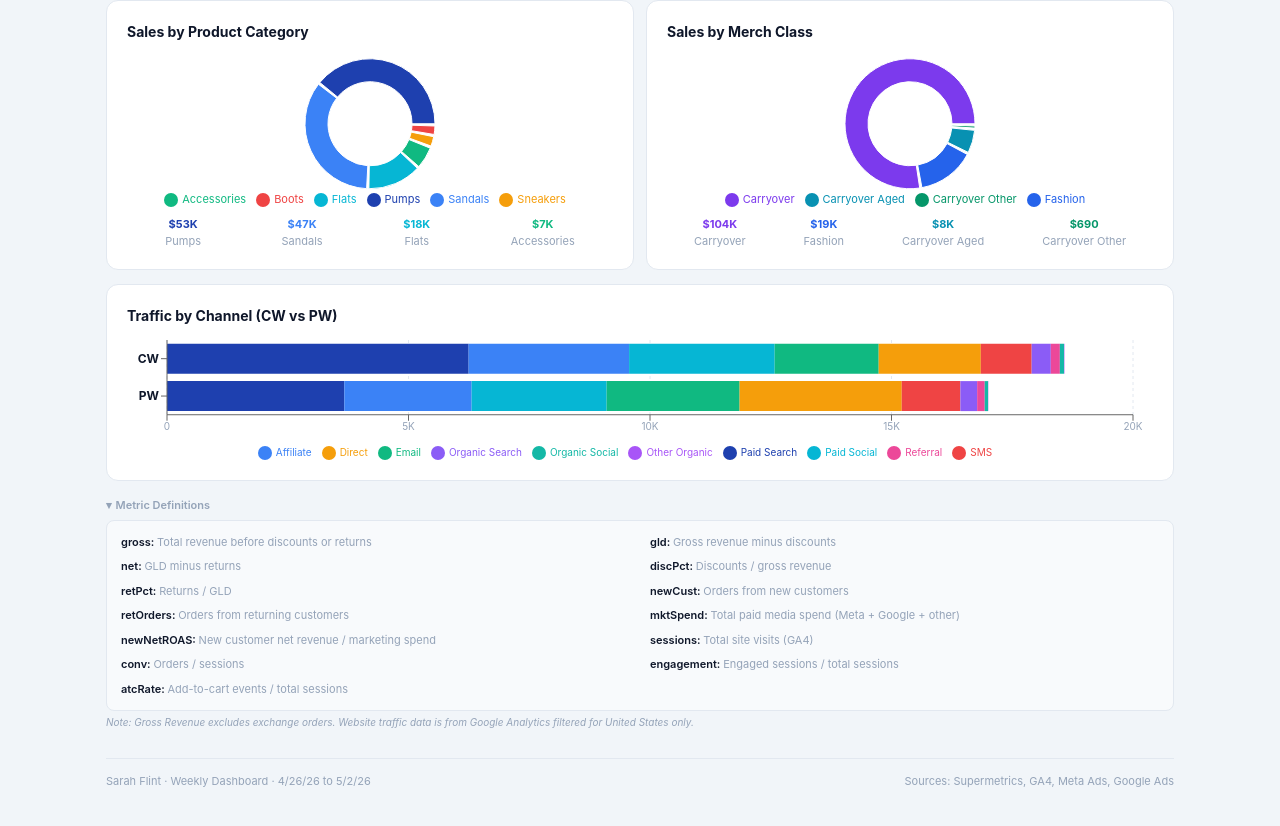
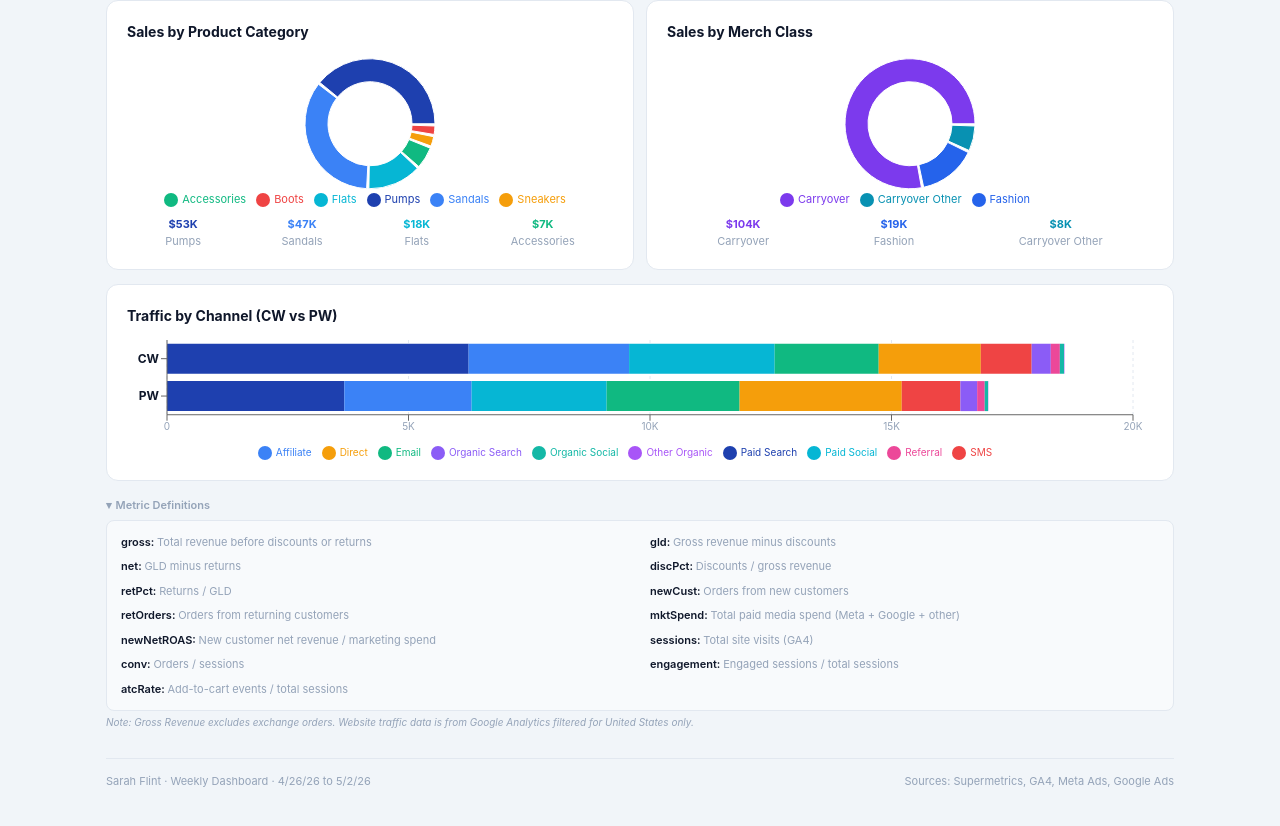
Before and after one commit to Sarah-Flint/weekly-dashboard, a Next.js app: page / in a window 1280 px wide. Shown: the part 1496-2322 px from the top of the page. Built offline with nearby package versions, Linux system fonts and the light colour scheme.

Commit message:
Update Dashboard.jsx

```diff
--- a/app/components/Dashboard.jsx
+++ b/app/components/Dashboard.jsx
@@ -1007,12 +1007,11 @@ const rows = [
         const mc = r.merch_cat || "Other";
         rawMap[mc] = (rawMap[mc] || 0) + (Number(r.gld7) || 0);
       });
-      // Group: Carryover, Carryover Aged, Fashion (anything with "Fashion"), Carryover Other (rest)
+      // Group: Carryover, Fashion (anything with "Fashion"), Carryover Other (rest)
       const grouped = {};
       Object.entries(rawMap).forEach(([k,v]) => {
         let grp;
         if (k === "Carryover") grp = "Carryover";
-        else if (k === "Carryover Aged") grp = "Carryover Aged";
         else if (k.toLowerCase().includes("fashion")) grp = "Fashion";
         else grp = "Carryover Other";
         grouped[grp] = (grouped[grp] || 0) + v;
```
